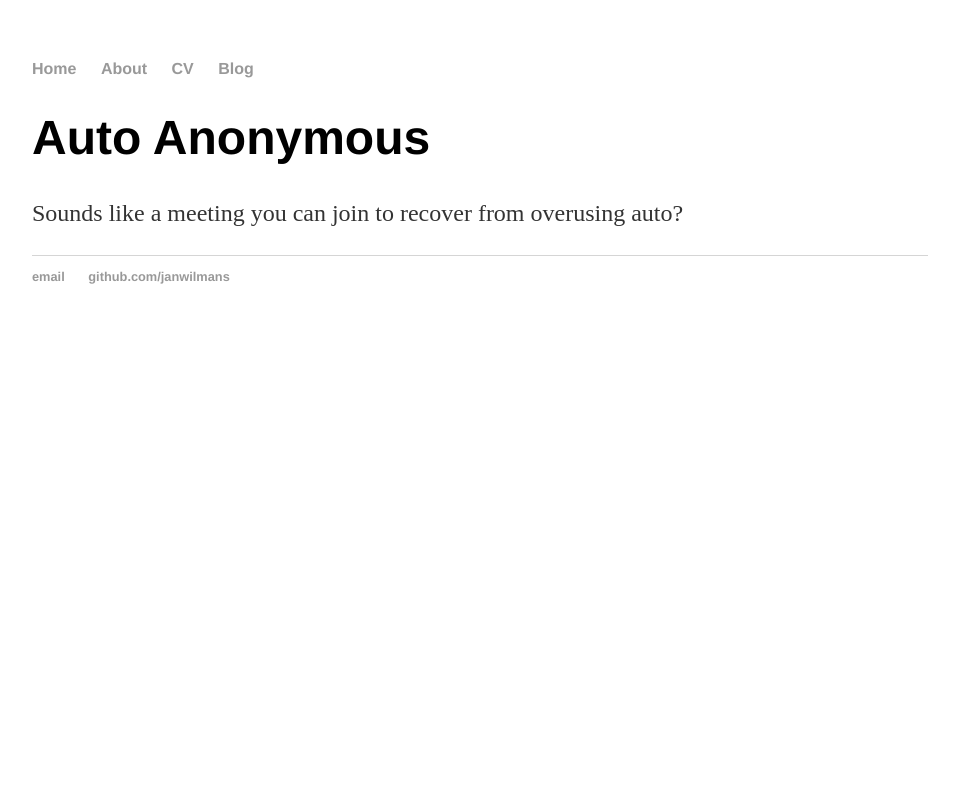
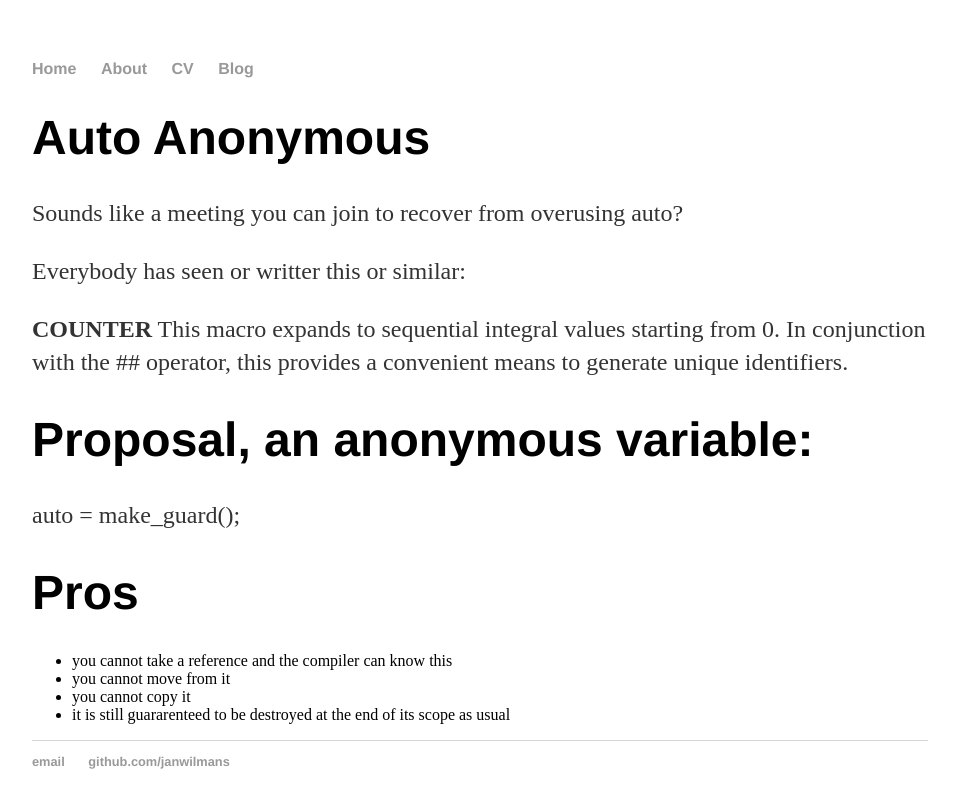
Before and after one commit to janwilmans/janwilmans.github.io, a Jekyll site: the page built from auto.md, in a window 1280 px wide. Shown: the top 808 px of the page, without its empty margins (160-1119 px from the left). Built offline with Jekyll 4.4.1, drawn with Linux system fonts in a browser that asks for light colours; our own code applies the rules of GitHub Pages for plain Markdown files.

Commit message:
Update auto.md

```diff
--- a/auto.md
+++ b/auto.md
@@ -1,4 +1,34 @@
+
+
+
+
+
+
+
+
+
+
 Auto Anonymous
 ==============
 
 Sounds like a meeting you can join to recover from overusing auto?
+
+Everybody has seen or writter this or similar:
+
+__COUNTER__
+This macro expands to sequential integral values starting from 0. In conjunction with the ## operator, this provides a convenient means to generate unique identifiers.
+
+
+
+
+Proposal, an anonymous variable:
+================================
+
+   auto = make_guard();
+
+Pros
+====
+- you cannot take a reference and the compiler can know this
+- you cannot move from it
+- you cannot copy it
+- it is still guararenteed to be destroyed at the end of its scope as usual
```
